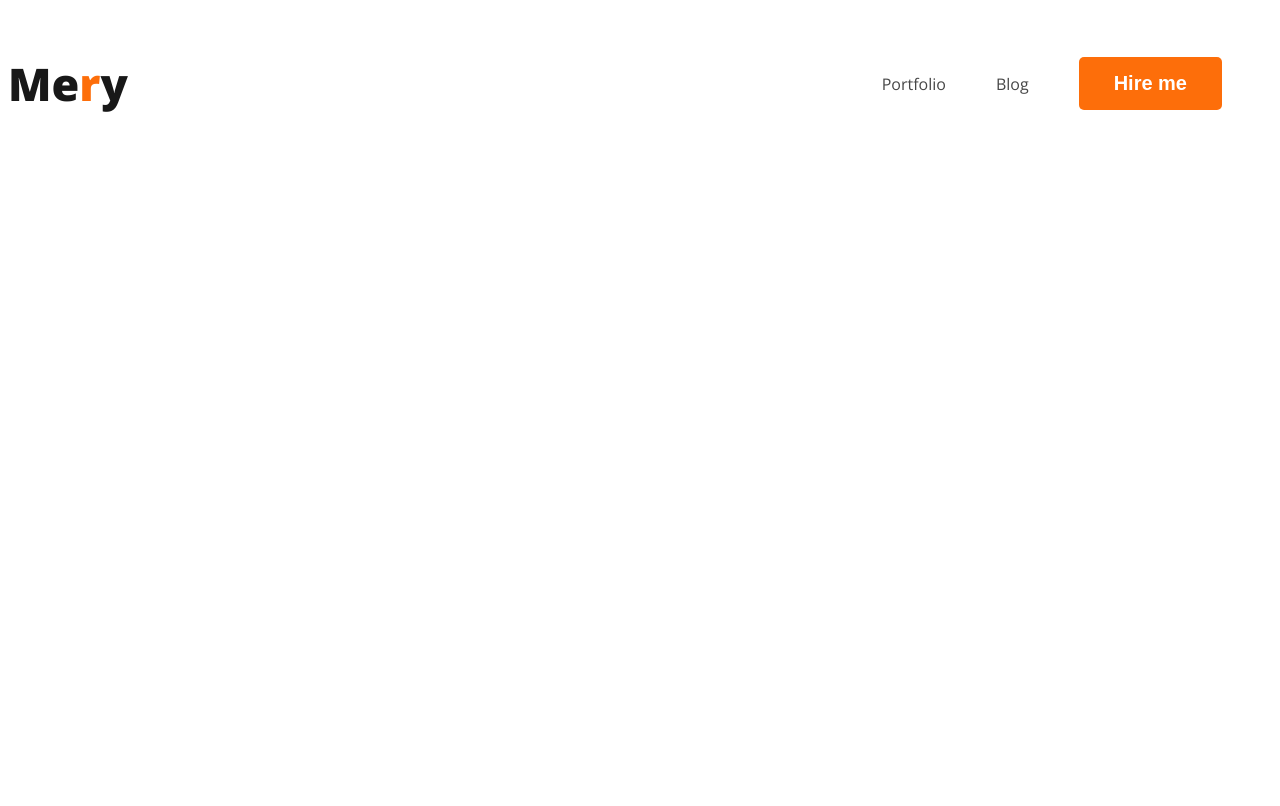
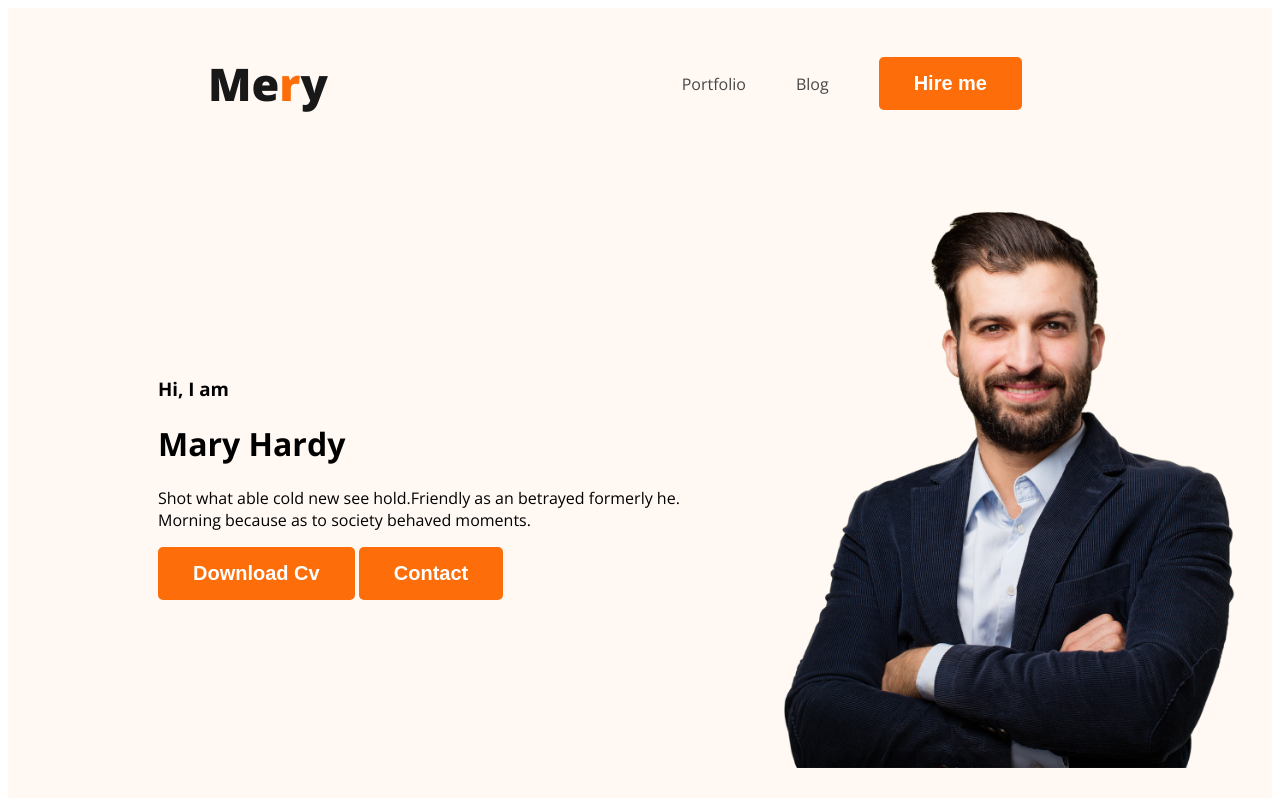
Before and after one commit to Rahib38/web-dev-protfolio, a plain HTML site: page index.html in a window 1280 px wide. Drawn offline with nearby package versions, Linux system fonts and the light colour scheme.

Commit message:
Create banner profile picture

```diff
--- a/index.html
+++ b/index.html
@@ -10,7 +10,7 @@
 <link href="https://fonts.googleapis.com/css2?family=Open+Sans:ital,wght@0,400;0,600;0,700;0,800;1,400&display=swap" rel="stylesheet">
 </head>
 <body>
-    <header>
+    <header class="header">
         <nav >
             <h3 class="nav-title">Me<span class="text-primary">r</span>y</h3>
             <ul>
@@ -19,6 +19,16 @@
                 <li><button class="btn-primary">Hire me</button></li>
             </ul>
         </nav>
+        <div class="banner">
+            <div class="banner-contant">
+                <h3 class="banner-greeting">Hi, I am</h3>
+                <h1 class="banner-title"> Mary Hardy</h1>
+                <p>Shot what able cold new see hold.Friendly as an betrayed formerly he. Morning because as to society behaved moments.</p>
+                <button class="btn-primary">Download Cv</button>
+                <button class="btn-primary">Contact</button>
+            </div>
+            <img class="profile-picture" src="./images/hardy.png" alt="">
+        </div>
     </header>
     <main>
 
--- a/styles/protfolio.css
+++ b/styles/protfolio.css
@@ -20,6 +20,7 @@ nav{
     display: flex;
     justify-content: space-between;
     align-items: center;
+    margin: 0 200px;
 }
 
 .nav-title{
@@ -39,3 +40,16 @@ nav a{
     text-decoration: none;
     color: #474747;
 }
+/*header related styles*/
+.header{
+    background-color: #FFF8F3;
+
+}
+.banner{
+    padding: 30px 30px 30px 150px;
+    display: flex;
+    align-items: center;
+}
+.banner .profile-picture{
+    width: 500px;
+}
```
